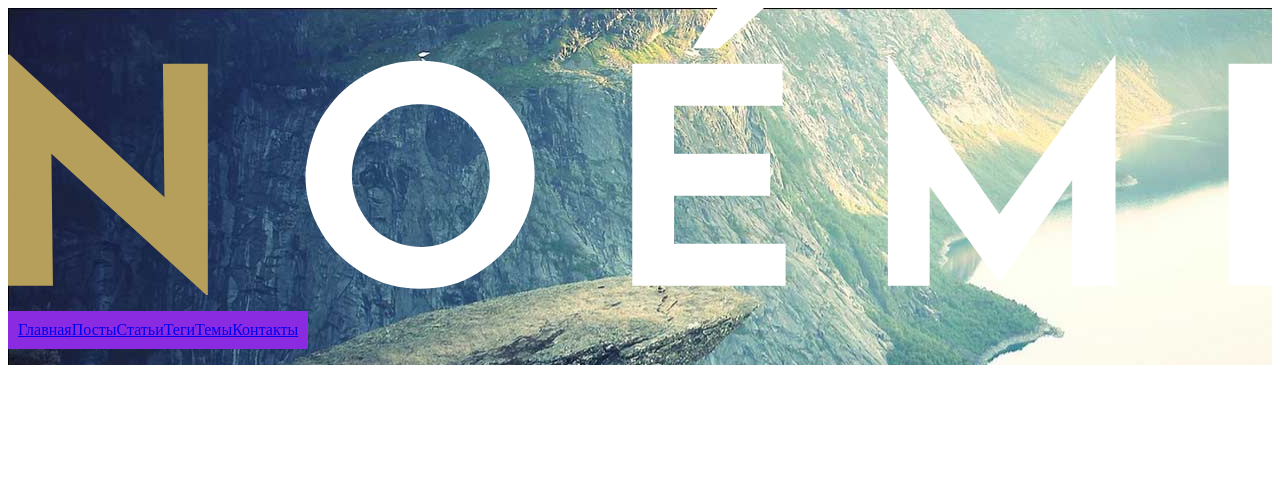
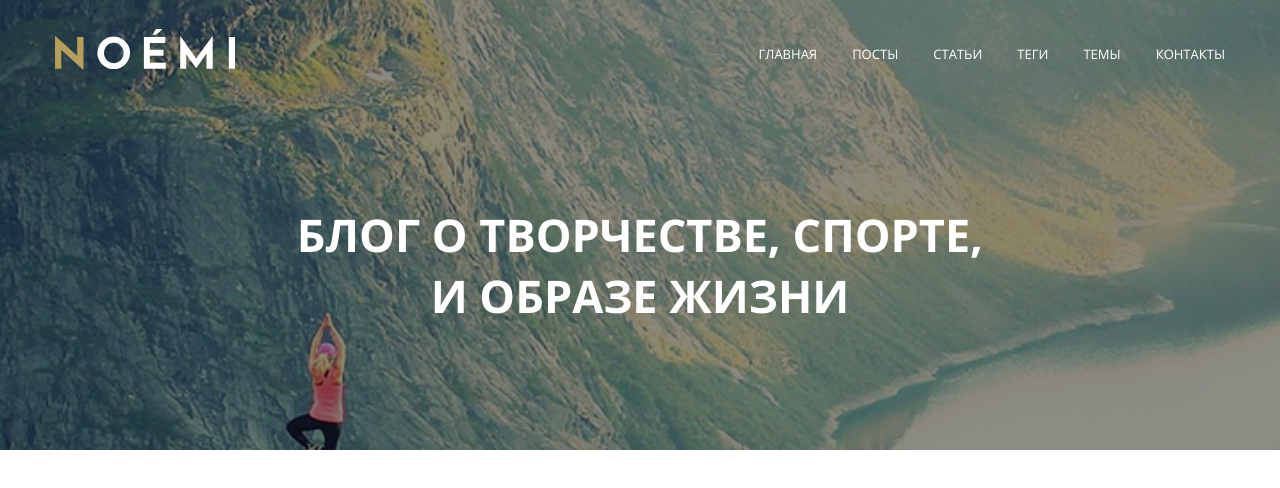
Before and after one commit to bas27/finall_html, a plain HTML site: page index.html in a window 1280 px wide. Drawn offline with Linux system fonts and the light colour scheme; files whose address does not match are found by name.

Commit message:
Добавил header

```diff
--- a/css/style.css
+++ b/css/style.css
@@ -1,3 +1,26 @@
+@font-face {
+    font-family: 'OpenSans';
+    src: url(../fonts/OpenSans-Regular.woff);
+    font-style: normal;
+    font-weight: 400;
+  }
+
+  @font-face {
+    font-family: 'OpenSans-Bold';
+    src: url(../fonts/OpenSans-Bold.woff);
+    font-style: normal;
+    font-weight: 700;
+  }
+
+body {
+    margin: 0;
+
+}
+
+.logo {
+    width: 180px;
+}
+
 .container {
     display: flex;
     margin-left: auto;
@@ -5,22 +28,87 @@
     flex-wrap: wrap;
     justify-content: space-between;
     align-items: flex-start;
+    max-width: 1170px;
 
-    background-image: url("../images/banner-bg.jpg");
-    background-color: transparent;
-    background-repeat: no-repeat;
-    background-color: grey;
+    padding-top: 29px;
+}
+
+.menu-list {
+
+    display: flex;
+    list-style-type: none;
+    color: white;
+
+    text-align: center;
 
 }
 
-.menu-list {
+.menu-list-item:nth-child(n+2) {
+    margin-left: 35px
+  }
+
+.menu-link {
+
     display: flex;
-    padding: 10px;
-    background-color: blueviolet;
+    text-decoration: none;
+    text-transform: uppercase;
+    color: inherit;
+
+    font-family: OpenSans;
+    font-size: 13px;
 }
 
-.menu-list-item {
-    text-decoration: none;
-    list-style-type: none;
+.menu-link:hover {
+    text-decoration: underline;
+}
+
+.header {
+    background-image: url(../images/Rectangle\ 1.png);
+    background-attachment: fixed;
+    background-size: cover;
+    background-position: center center;
+    background-repeat: no-repeat;
+    position: relative;
+    background-color: #000000;
+    color: white;
+    height: 450px;
+
+    text-align: center;
+
+    z-index: 0;
+}
+
+.header:after {
+    content: "";
+    position: absolute;
+    top: 0;
+    right: 0;
+    bottom: 0;
+    left: 0;
+    background-color: #000000;
+    opacity: 0.45;
+
+    z-index: -1
+  }
+
+  .title {
+    text-transform: uppercase;
+
+    font-family: OpenSans-Bold;
+    font-size: 45px;
+    text-align: center;
+    /* line-height: 75px; */
+
+    margin: 0;
+
+  }
+
+.intro {
+    display: flex;
+    margin-left: auto;
+    margin-right: auto;
+    max-width: 690px;
+    margin-top: 125px;
+    margin-bottom: 145px;
 
 }
--- a/index.html
+++ b/index.html
@@ -1,15 +1,18 @@
 <!DOCTYPE html>
 <html lang="ru">
+
 <head>
-    <meta charset="UTF-8">
-    <meta http-equiv="X-UA-Compatible" content="IE=edge">
-    <meta name="viewport" content="width=device-width, initial-scale=1.0">
+  <meta charset="UTF-8" />
+  <meta http-equiv="X-UA-Compatible" content="IE=edge" />
+  <meta name="viewport" content="width=device-width, initial-scale=1.0" />
   <title>MQ diplom</title>
-    <link rel="stylesheet" href="css/style.css">
+  <link rel="stylesheet" href="css/style.css" />
 </head>
+
 <body>
+  <header class="header">
     <div class="container">
-        <img src="svg/noemi-logo.svg" class="header-logo" alt>
+      <img src="svg/noemi-logo.svg" class="logo" alt="noemi" />
       <nav class="menu">
         <ul class="menu-list">
           <li class="menu-list-item">
@@ -33,5 +36,16 @@
         </ul>
       </nav>
     </div>
+    <div class="intro">
+      <h1 class="title">блог о творчестве, спорте, и образе жизни</h1>
+    </div>
+  </header>
+
+  <main class="trends">
+
+  </main>
+
+  <footer></footer>
 </body>
+
 </html>
```
Lines whose indentation alone changed are shown as unchanged.
